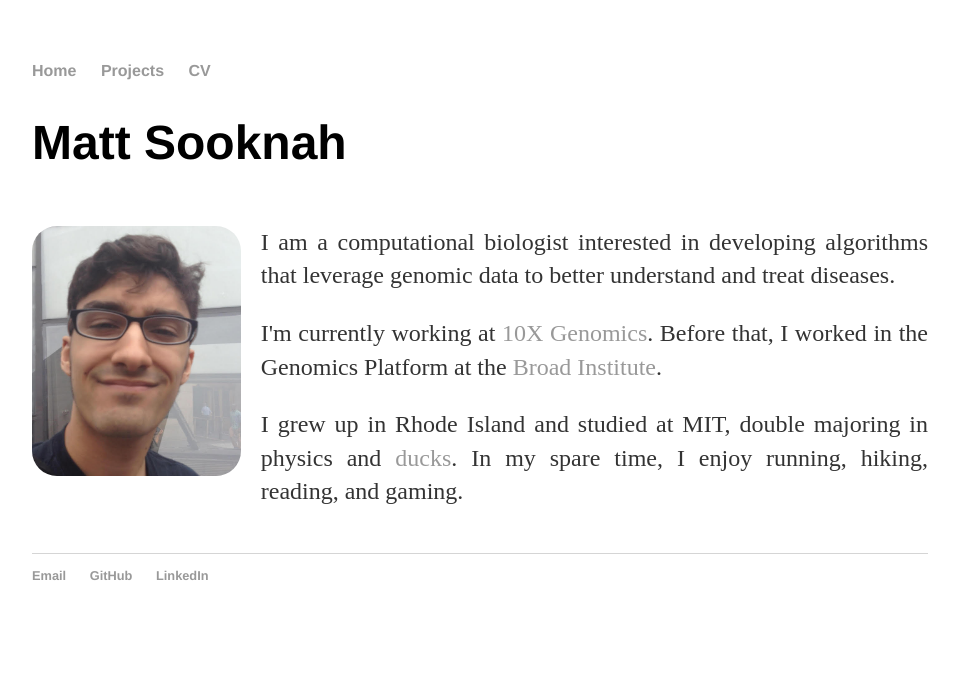
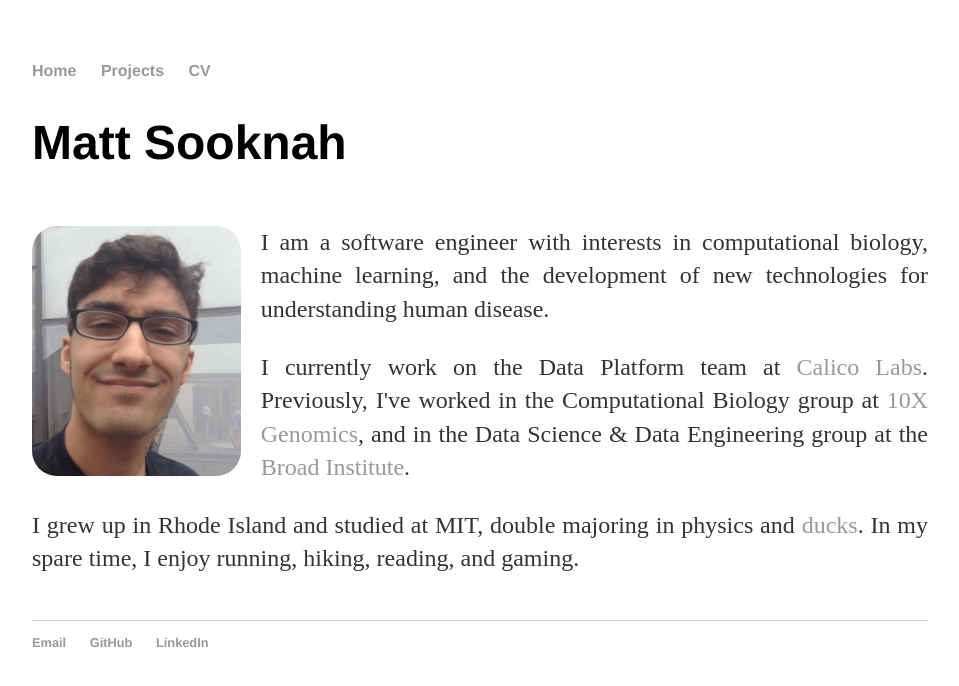
Before and after one commit to mattsooknah/mattsooknah.github.io, a Jekyll site: the page built from index.html, in a window 1280 px wide. Shown: the top 686 px of the page, without its empty margins (160-1119 px from the left). Built offline with Jekyll 4.4.1, drawn with Linux system fonts in a browser that asks for light colours.

Commit message:
update w/ new stuff

```diff
--- a/index.html
+++ b/index.html
@@ -11,14 +11,14 @@ title: Matt Sooknah
 		</p>
 
 		<p>
-			I am a computational biologist interested in developing
-			algorithms that leverage genomic data to better understand
-			and treat diseases.
+			I am a software engineer with interests in computational biology, machine learning,
+      and the development of new technologies for understanding human disease.
 		</p>
 
 		<p>
-			I'm currently working at <a href="http://www.10xgenomics.com">10X Genomics</a>.
-			Before that, I worked in the Genomics Platform at the <a href="http://www.broadinstitute.org">Broad Institute</a>.
+      I currently work on the Data Platform team at <a href="http://www.calicolabs.com">Calico Labs</a>.
+			Previously, I've worked in the Computational Biology group at <a href="http://www.10xgenomics.com">10X Genomics</a>, and
+      in the Data Science & Data Engineering group at the <a href="http://www.broadinstitute.org">Broad Institute</a>.
 		</p>
 
 		<p>
--- a/projects/index.html
+++ b/projects/index.html
@@ -10,6 +10,6 @@ title: Projects
 	<ul class="projects">
 		<li> <a href="tenx" title="10X Genomics">10X Genomics</a></li>
 	  <li> <a href="broad" title="Broad Institute">Broad Institute</a></li>
-		<li> More coming soon...</li>
+		<li> Calico (can't say much about this right now)</li>
 	</ul>
 </div>
```
Also changed, not shown: projects/broad.md (+2 -2 lines), projects/tenx.md (+4 -4 lines), 1 other file.
